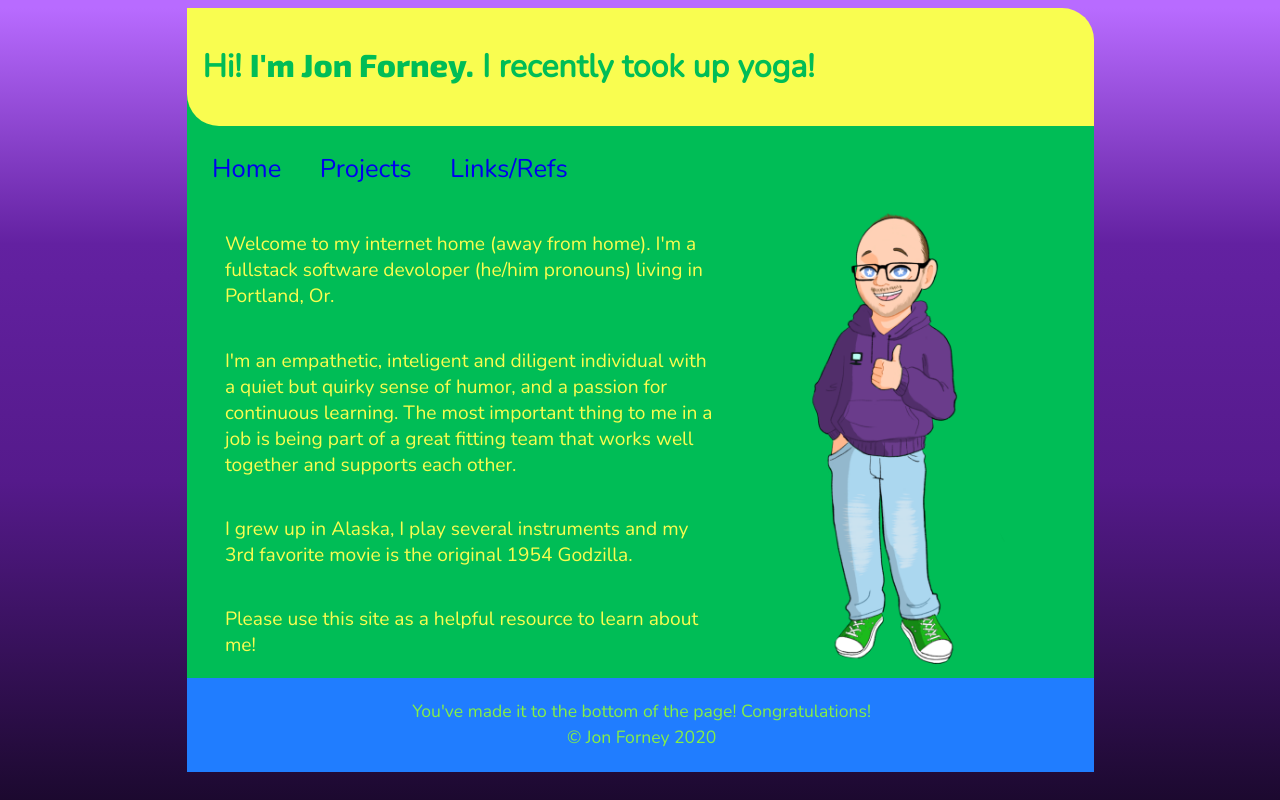
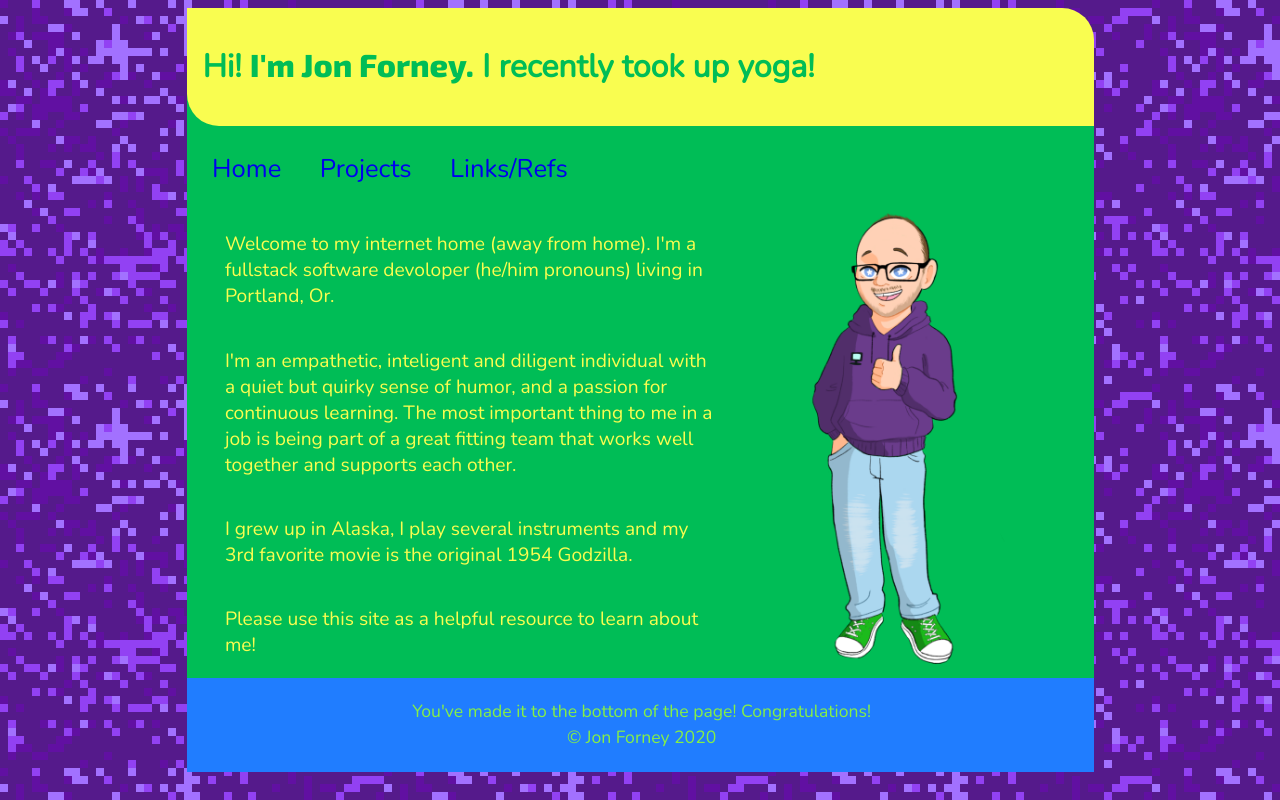
Before and after one commit to MustardJoe/project-alphatron-were-eagle, a React app: page / in a window 1280 px wide. Built offline with nearby package versions, Linux system fonts and the light colour scheme.

Commit message:
new background for site

```diff
--- a/src/index.css
+++ b/src/index.css
@@ -7,9 +7,10 @@ body {
   background-color: #551A8B;
   /* background-image: linear-gradient(to bottom, #9640e7, rgb(99, 33, 161), #551A8B, #3d1364); */
   /* background-image: linear-gradient(to bottom, #a74afd, rgb(99, 33, 161), #551A8B, #300f50); */
-  background-image: linear-gradient(to bottom, #b86bff 1%, rgb(99, 33, 161), #551A8B 60%, #1c092f);
-  background-repeat: no-repeat;
-  background-attachment: fixed;
+  /* background-image: linear-gradient(to bottom, #b86bff 1%, rgb(99, 33, 161), #551A8B 60%, #1c092f);
+  // background-repeat: no-repeat;
+  // background-attachment: fixed; */
+  background-image: url("./assets/bgtest1.png");
   color: #85EF47;
   display: flex;
   justify-content: center;
```
Also changed, not shown: src/assets/bgtest0.png (added), src/assets/bgtest1.png (added).
